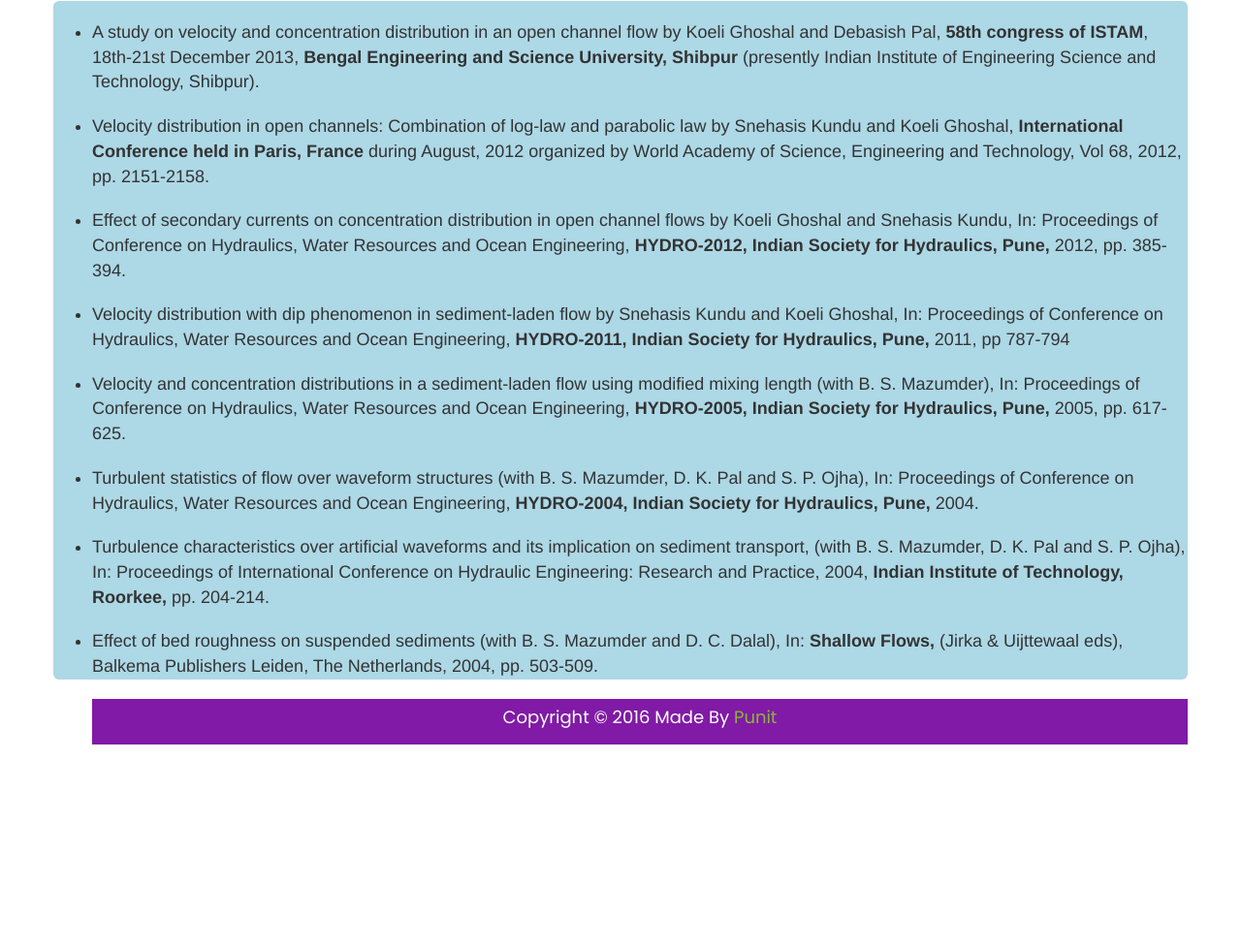
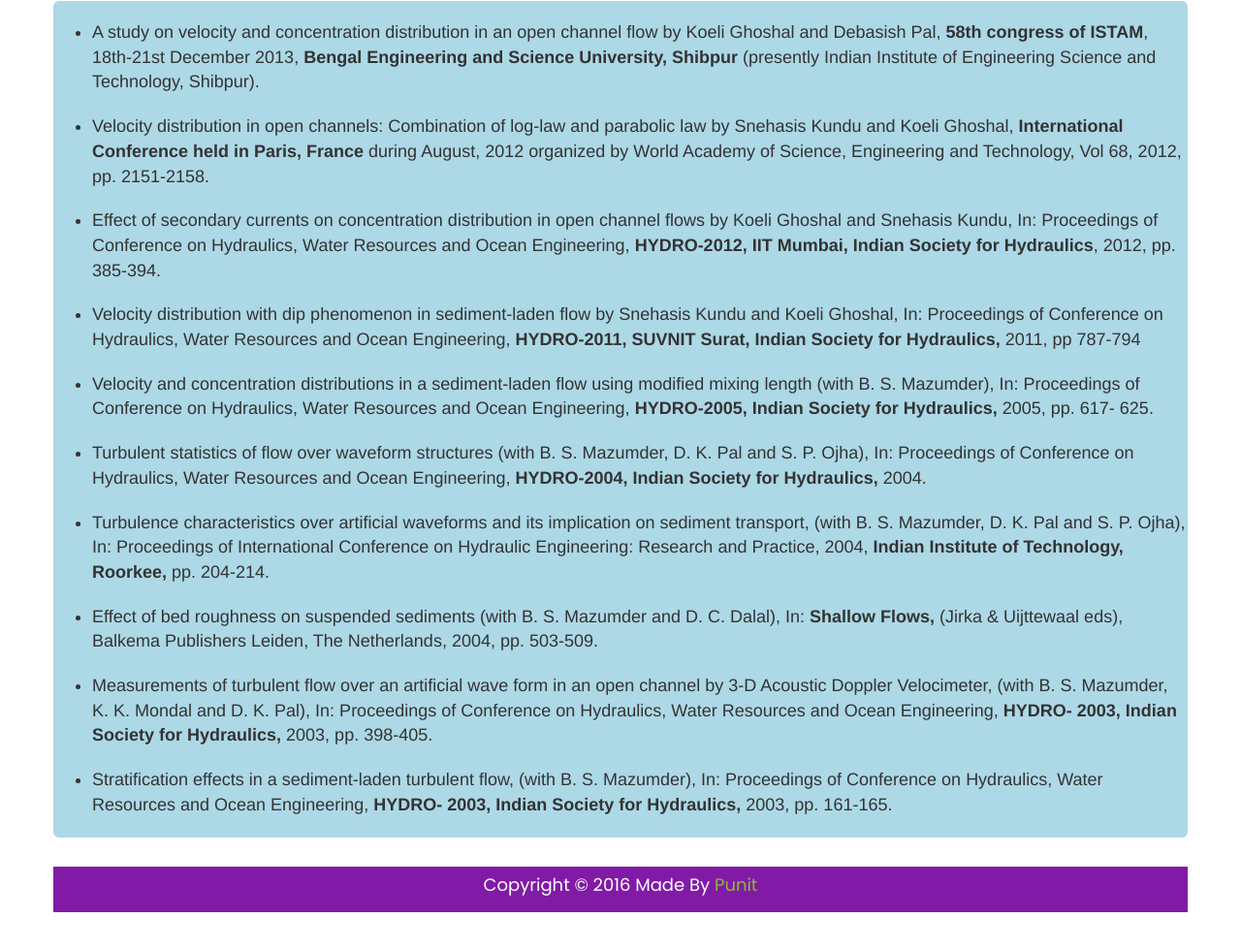
Before and after one commit to koeli/koeli.github.io, a plain HTML site: page conference.html in a window 1280 px wide. Shown: the part 130-1110 px from the top of the page at 97% size. Before the commit the page ends 968 px from the top, so only its background shows below. Drawn offline with nearby package versions, Linux system fonts and the light colour scheme; some packages are replaced by stand-ins of ours.

Commit message:
Update conference.html

```diff
--- a/conference.html
+++ b/conference.html
@@ -79,22 +79,15 @@ Snehasis Kundu and Koeli Ghoshal, <b>International Conference held in Paris, Fra
 August, 2012 organized by World Academy of Science, Engineering and Technology, Vol 68,
 
 2012, pp. 2151-2158. </li><br>
+     <li>Effect of secondary currents on concentration distribution in open channel flows by Koeli Ghoshal and Snehasis Kundu, In: Proceedings of Conference on Hydraulics, Water Resources and Ocean Engineering,<b> HYDRO-2012, IIT Mumbai, Indian Society for Hydraulics</b>, 2012, pp. 385-394.</li>
+        <br>
 
-        <li>
-        Effect of secondary currents on concentration distribution in open channel flows by Koeli
-
-Ghoshal and Snehasis Kundu, In: Proceedings of Conference on Hydraulics, Water Resources
-
-and Ocean Engineering, <b>HYDRO-2012, Indian Society for Hydraulics, Pune,</b> 2012, pp. 385-
-
-394.
-        </li><br>
         <li>
           Velocity distribution with dip phenomenon in sediment-laden flow by Snehasis Kundu
 
 and Koeli Ghoshal, In: Proceedings of Conference on Hydraulics, Water Resources and Ocean
 
-Engineering, <b>HYDRO-2011, Indian Society for Hydraulics, Pune,</b> 2011, pp 787-794
+Engineering, <b>HYDRO-2011, SUVNIT Surat, Indian Society for Hydraulics,</b> 2011, pp 787-794
 
         </li><br>
         <li>
@@ -102,7 +95,7 @@ Engineering, <b>HYDRO-2011, Indian Society for Hydraulics, Pune,</b> 2011, pp 78
 
 length (with B. S. Mazumder), In: Proceedings of Conference on Hydraulics, Water Resources
 
-and Ocean Engineering, <b>HYDRO-2005, Indian Society for Hydraulics, Pune,</b> 2005, pp. 617-
+and Ocean Engineering, <b>HYDRO-2005, Indian Society for Hydraulics,</b> 2005, pp. 617-
 
 625.
         </li>
@@ -112,7 +105,7 @@ and Ocean Engineering, <b>HYDRO-2005, Indian Society for Hydraulics, Pune,</b> 2
 
 and S. P. Ojha), In: Proceedings of Conference on Hydraulics, Water Resources and Ocean
 
-Engineering, <b>HYDRO-2004, Indian Society for Hydraulics, Pune,</b> 2004.
+Engineering, <b>HYDRO-2004, Indian Society for Hydraulics,</b> 2004.
         </li><br>
         <li>
           Turbulence characteristics over artificial waveforms and its implication on sediment
@@ -129,9 +122,25 @@ Technology, Roorkee,</b> pp. 204-214.
 In: <b>Shallow Flows,</b> (Jirka & Uijttewaal eds), Balkema Publishers Leiden, The Netherlands,
 
 2004, pp. 503-509.
+        </li><br>
+        <li>
+          Measurements of turbulent flow over an artificial wave form in an open channel by 3-D
 
+Acoustic Doppler Velocimeter, (with B. S. Mazumder, K. K. Mondal and D. K. Pal), In:
 
+Proceedings of Conference on Hydraulics, Water Resources and Ocean Engineering, <b>HYDRO-
 
+2003, Indian Society for Hydraulics, </b> 2003, pp. 398-405.
+
+        </li><br>
+        <li>
+        Stratification effects in a sediment-laden turbulent flow, (with B. S. Mazumder), In:
+
+Proceedings of Conference on Hydraulics, Water Resources and Ocean Engineering, <b>HYDRO-
+
+2003, Indian Society for Hydraulics, </b> 2003, pp. 161-165.
+        </li><br>
+      </ul>
 
 
   <div class="container-fluid footer">
```
